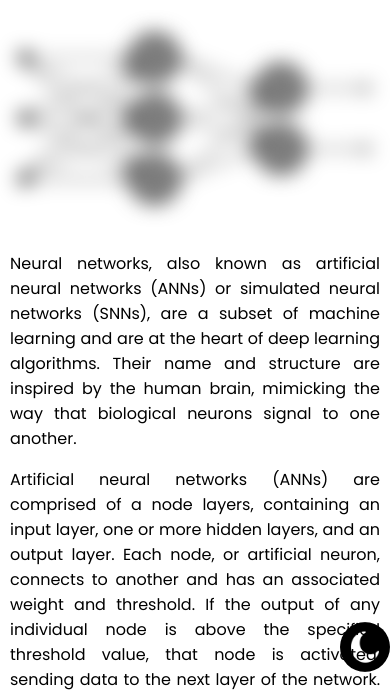
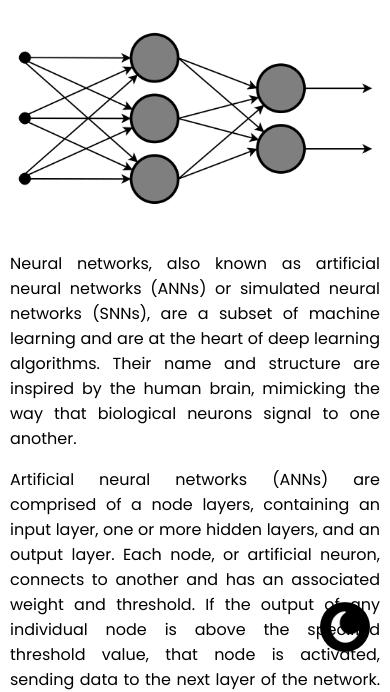
Before and after one commit to KIVUOS1999/walkover, a plain HTML site: page index.html in a window 390 px wide. Shown: the part 172-864 px from the top of the page. Drawn offline with nearby package versions, Linux system fonts and the light colour scheme.

Commit message:
bug fixes

```diff
--- a/css/index.css
+++ b/css/index.css
@@ -120,7 +120,8 @@ pre{
     z-index: 10;
     width: 50px;
     height: 50px;
-
+    margin-bottom: 20px;
+    margin-right: 20px;
 }
 
 #dark img{
@@ -151,7 +152,11 @@ pre{
         flex-direction: column;
     }
 
-    .content-right img{
+    .content-right .image img{
         filter: blur(0);
     }
+
+    img{
+        width:100%;
+    }
 }
```
